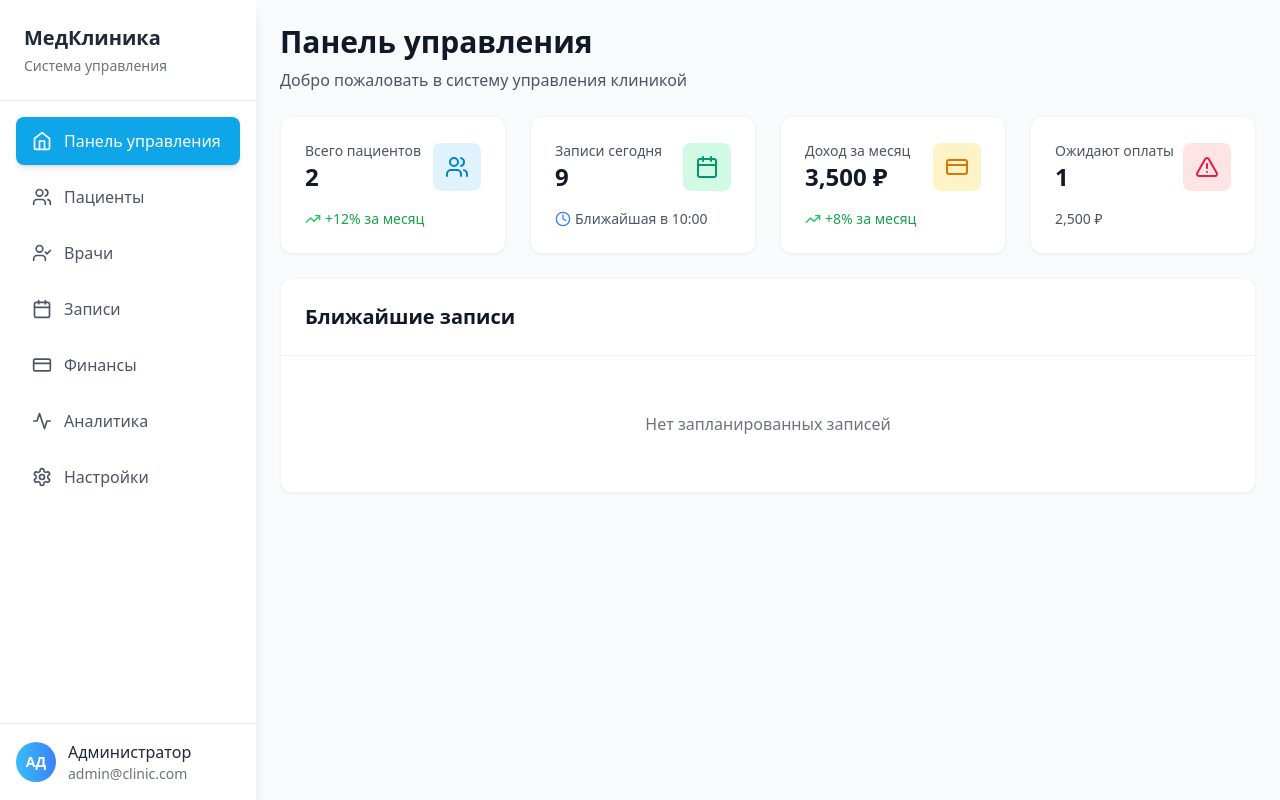
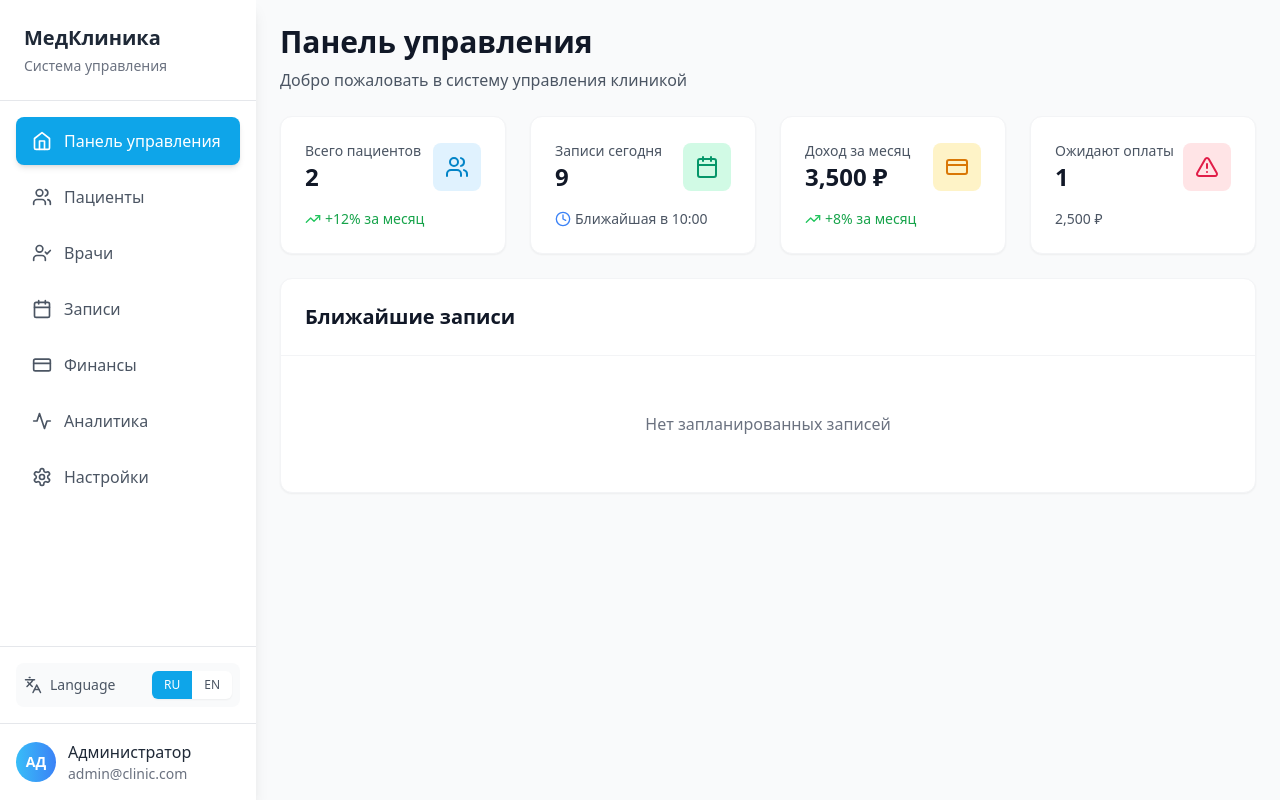
Before and after one commit to isoboi/shifo-design, a React (Vite) app: page / in a window 1280 px wide. Both pictures are taken after a click on the button "Войти в систему". Built offline with nearby package versions, Linux system fonts and the light colour scheme.

Commit message:
Updated App.tsx

```diff
--- a/src/App.tsx
+++ b/src/App.tsx
@@ -14,6 +14,7 @@ import { Patient, Doctor, Appointment, Payment, Expense } from './types';
 function App() {
   const [showLanding, setShowLanding] = useState(true);
   const [activeTab, setActiveTab] = useState('dashboard');
+  const [language, setLanguage] = useLocalStorage<'ru' | 'en'>('language', 'ru');
   const [patients, setPatients] = useLocalStorage<Patient[]>('patients', mockPatients);
   const [doctors, setDoctors] = useLocalStorage<Doctor[]>('doctors', mockDoctors);
   const [appointments, setAppointments] = useLocalStorage<Appointment[]>('appointments', mockAppointments);
@@ -199,7 +200,12 @@ function App() {
 
   return (
     <div className="flex h-screen bg-gray-50">
-      <Sidebar activeTab={activeTab} onTabChange={setActiveTab} />
+      <Sidebar
+        activeTab={activeTab}
+        onTabChange={setActiveTab}
+        language={language}
+        onLanguageChange={setLanguage}
+      />
       <main className="flex-1 overflow-y-auto flex flex-col">
         <div className="p-6 flex-1 flex flex-col">
           {renderContent()}
--- a/src/components/Sidebar.tsx
+++ b/src/components/Sidebar.tsx
@@ -7,12 +7,15 @@ import {
   CreditCard,
   Settings,
   Activity,
-  TrendingDown
+  TrendingDown,
+  Languages
 } from 'lucide-react';
 
 interface SidebarProps {
   activeTab: string;
   onTabChange: (tab: string) => void;
+  language?: 'ru' | 'en';
+  onLanguageChange?: (lang: 'ru' | 'en') => void;
 }
 
 const menuItems = [
@@ -25,7 +28,7 @@ const menuItems = [
   { id: 'settings', label: 'Настройки', icon: Settings },
 ];
 
-export function Sidebar({ activeTab, onTabChange }: SidebarProps) {
+export function Sidebar({ activeTab, onTabChange, language = 'ru', onLanguageChange }: SidebarProps) {
   return (
     <div className="bg-white h-screen w-64 shadow-lg flex flex-col">
       <div className="p-6 border-b border-gray-200">
@@ -59,6 +62,39 @@ export function Sidebar({ activeTab, onTabChange }: SidebarProps) {
         })}
       </nav>
 
+      {onLanguageChange && (
+        <div className="p-4 border-t border-gray-200">
+          <div className="flex items-center justify-between bg-gray-50 rounded-lg p-2">
+            <div className="flex items-center space-x-2 text-gray-600">
+              <Languages size={18} />
+              <span className="text-sm font-medium">Language</span>
+            </div>
+            <div className="flex bg-white rounded-md shadow-sm">
+              <button
+                onClick={() => onLanguageChange('ru')}
+                className={`px-3 py-1.5 text-xs font-medium rounded-l-md transition-colors ${
+                  language === 'ru'
+                    ? 'bg-sky-500 text-white'
+                    : 'text-gray-600 hover:bg-gray-100'
+                }`}
+              >
+                RU
+              </button>
+              <button
+                onClick={() => onLanguageChange('en')}
+                className={`px-3 py-1.5 text-xs font-medium rounded-r-md transition-colors ${
+                  language === 'en'
+                    ? 'bg-sky-500 text-white'
+                    : 'text-gray-600 hover:bg-gray-100'
+                }`}
+              >
+                EN
+              </button>
+            </div>
+          </div>
+        </div>
+      )}
+
       <div className="p-4 border-t border-gray-200">
         <div className="flex items-center space-x-3">
           <div className="w-10 h-10 bg-gradient-to-r from-sky-400 to-blue-500 rounded-full flex items-center justify-center">
```
